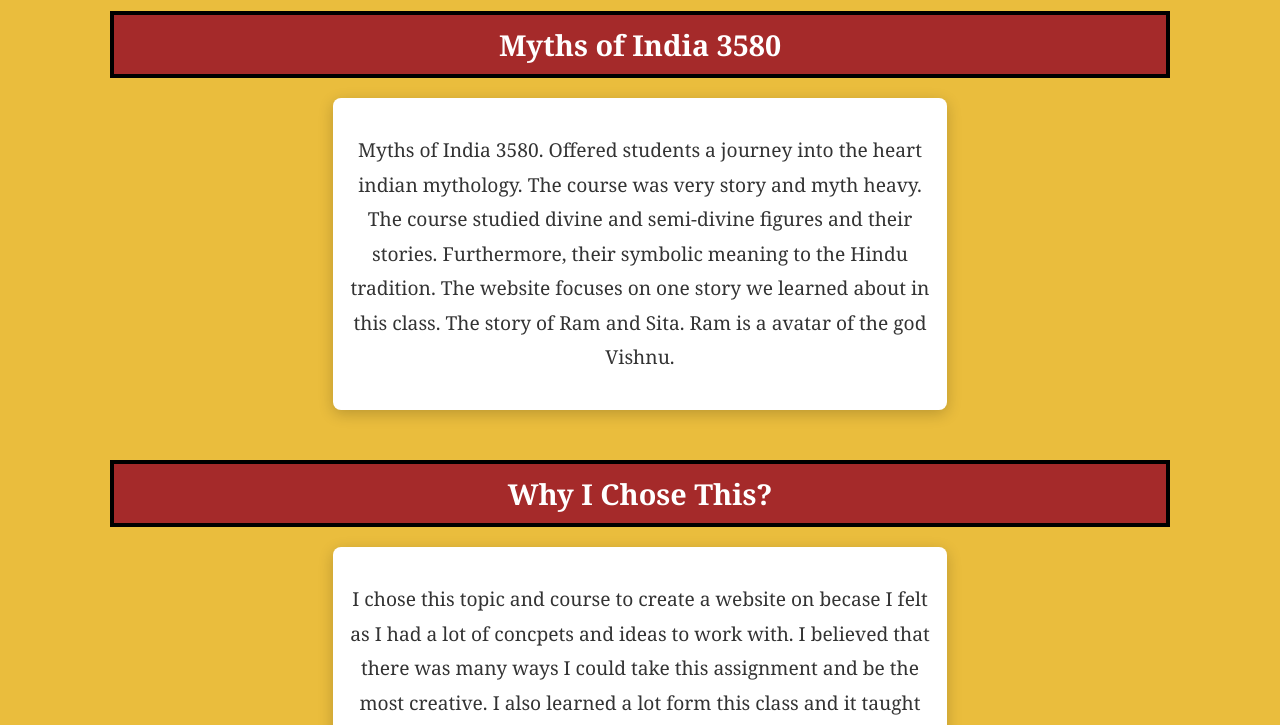
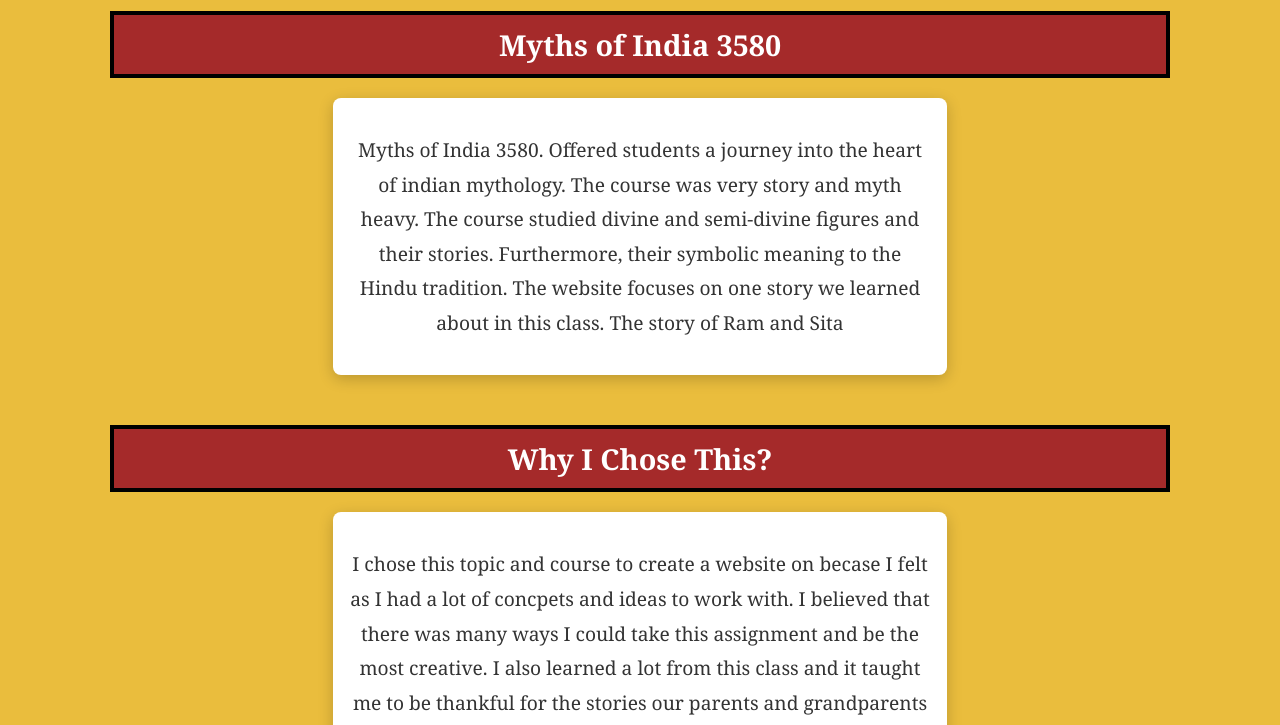
Before and after one commit to ila031/Assignment_02, a plain HTML site: page course.html in a window 1280 px wide. Shown: the part 75-800 px from the top of the page. Drawn offline with Linux system fonts and the light colour scheme.

Commit message:
Final Updates

```diff
--- a/course.html
+++ b/course.html
@@ -16,12 +16,12 @@
         <div class="story-section">
             <div class="story-content">
                 <p>
-                   Myths of India 3580. Offered students a journey into the heart
+                   Myths of India 3580. Offered students a journey into the heart of
                    indian mythology. The course was very story and myth heavy.
                    The course studied divine and semi-divine figures and their stories.
                    Furthermore, their symbolic meaning to the Hindu tradition.
                    The website focuses on one story we learned about in this class.
-                   The story of Ram and Sita. Ram is a avatar of the god Vishnu.
+                   The story of Ram and Sita
                 </p>
             </div>
         </div>
@@ -35,7 +35,7 @@
                 becase I felt as I had a lot of concpets and ideas to work with.
                 I believed that there was many ways I could take this assignment
                 and be the most creative.
-                I also learned a lot form this class and it taught me to
+                I also learned a lot from this class and it taught me to
                 be thankful for the stories our parents and grandparents tell us.
                 Furthermore, it also taught me how powerful storytelling can be.
                 </p>
@@ -48,7 +48,7 @@
     </div>
 
     <footer>
-        © 2024 Myths of India NMED 3520 Ilham Rawji
+        © Myths of India 2024 - NMED 3520 - Ilham Rawji
     </footer>
 </body>
 </html>
```
Also changed, not shown: god.html (+1 -1 lines), goddess.html (+1 -1 lines), index.html (+1 -1 lines), 1 other file.
